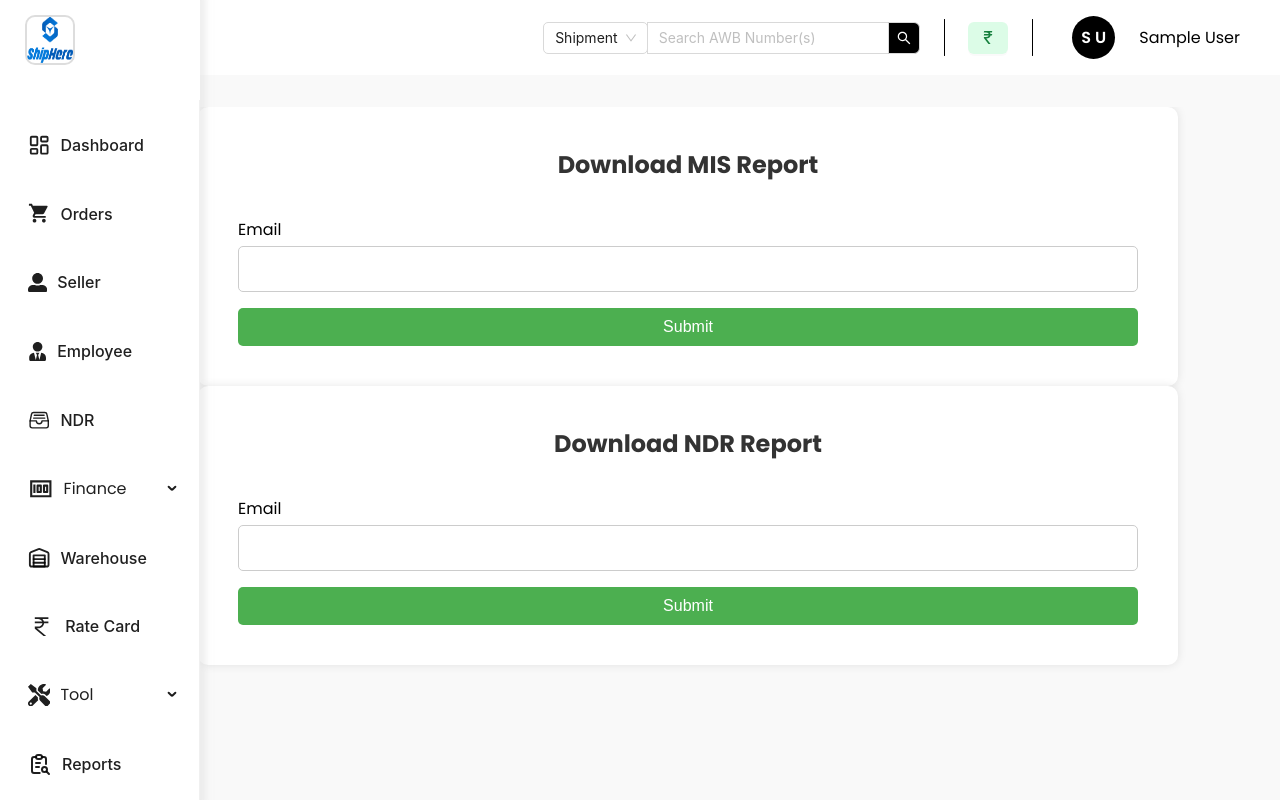
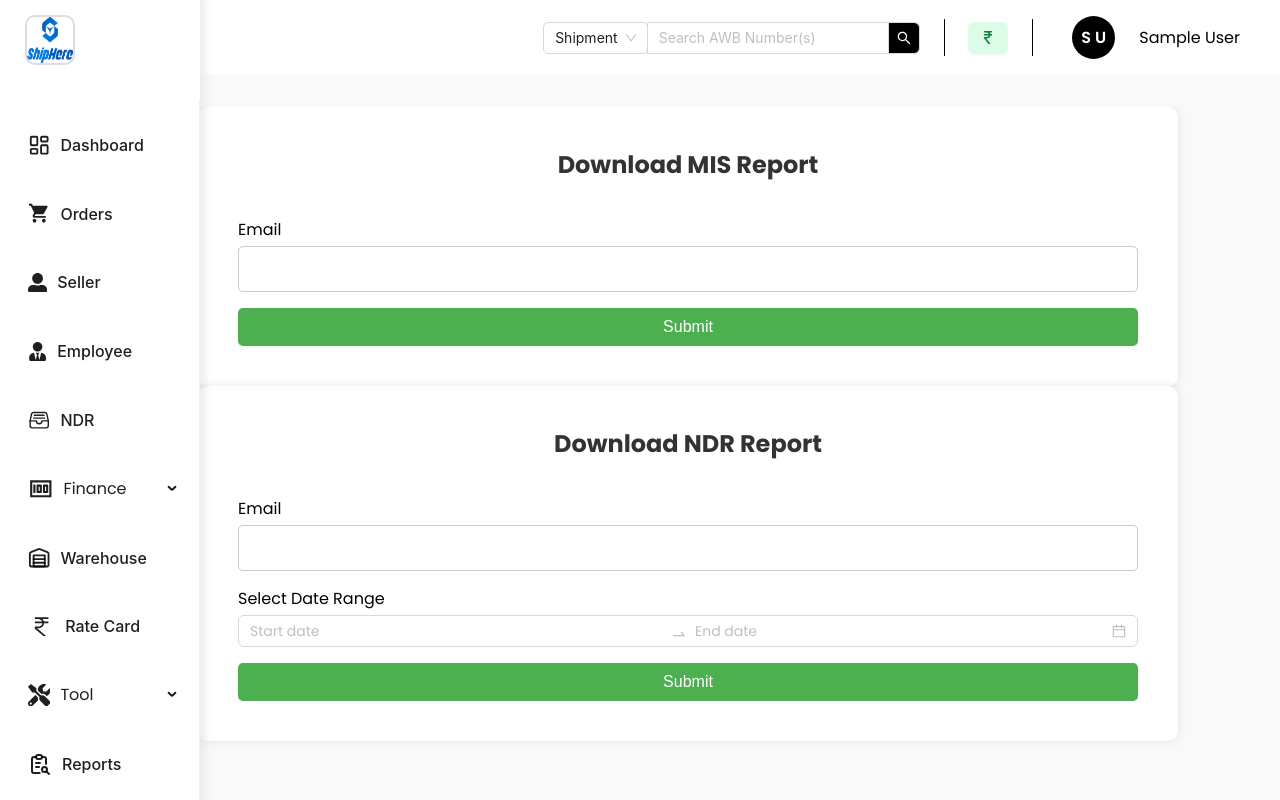
Before and after one commit to beanomahto/ship-frontend, a React (Vite) app: page /reports/misreport in a window 1280 px wide. Built offline with nearby package versions, Linux system fonts and the light colour scheme; no server answers; sample sign-in values are in the browser's storage; what chartjs-plugin-datalabels would draw is missing.

Commit message:
ndr report

```diff
--- a/src/pages/Reports/AdminMIS_Report.jsx
+++ b/src/pages/Reports/AdminMIS_Report.jsx
@@ -1,13 +1,17 @@
-import React, { useState } from 'react';
-import { message } from 'antd';
+import React, { useState } from "react";
+import { message, DatePicker, Button } from "antd";
 
 const AdminMIS_Report = () => {
-    const [email, setEmail] = useState('');
+  const [email, setEmail] = useState("");
+  const [dates, setDates] = useState([null, null]); // state to hold the selected date range
 
   const handleEmailChange = (e) => {
     setEmail(e.target.value);
   };
 
+  const handleDateChange = (value) => {
+    setDates(value); // Directly update the state with selected moment objects
+  };
   const handleMisSubmit = async (e) => {
     e.preventDefault();
 
@@ -16,80 +20,100 @@ const AdminMIS_Report = () => {
     };
 
     try {
-            const response = await fetch('https://backend.shiphere.in/api/report/misreport', {
-                method: 'POST',
+      const response = await fetch(
+        "https://backend.shiphere.in/api/report/misreport",
+        {
+          method: "POST",
           headers: {
-                    'Content-Type': 'application/json',
-                    Authorization: localStorage.getItem('token'),
+            "Content-Type": "application/json",
+            Authorization: localStorage.getItem("token"),
           },
           body: JSON.stringify(data),
-            });
+        }
+      );
 
       if (response.ok) {
         const blob = await response.blob();
         const url = window.URL.createObjectURL(blob);
-                const link = document.createElement('a');
+        const link = document.createElement("a");
         link.href = url;
-                link.setAttribute('download', 'orders_report.xlsx');
+        link.setAttribute("download", "orders_report.xlsx");
         document.body.appendChild(link);
         link.click();
         link.remove();
         window.URL.revokeObjectURL(url);
-                message.success('MIS Download successfully');
-                setEmail('');
+        message.success("MIS Download successfully");
+        setEmail("");
       } else {
-                message.error('Failed to download MIS');
+        message.error("Failed to download MIS");
       }
     } catch (error) {
-            message.error('An error occurred while downloading MIS');
+      message.error("An error occurred while downloading MIS");
     }
   };
 
   const handleNdrSubmit = async (e) => {
     e.preventDefault();
 
+    // Validate and format dates
+    if (!dates || !dates[0] || !dates[1]) {
+      message.error("Please select both start and end dates.");
+      return;
+    }
+
+    const startDate = dates[0].format("YYYY-MM-DD"); // Correctly format the start date
+    const endDate = dates[1].format("YYYY-MM-DD"); // Correctly format the end date
+
     const data = {
       email,
+      startDate,
+      endDate,
     };
 
+    console.log("Data to send:", data); // Debug the data being sent
+
     try {
-            const response = await fetch('https://backend.shiphere.in/api/report/generatendr', {
-                method: 'POST',
+      const response = await fetch(
+        "https://backend.shiphere.in/api/report/generatendr",
+        {
+          method: "POST",
           headers: {
-                    'Content-Type': 'application/json',
-                    Authorization: localStorage.getItem('token'),
+            "Content-Type": "application/json",
+            Authorization: localStorage.getItem("token"),
           },
           body: JSON.stringify(data),
-            });
+        }
+      );
 
       if (response.ok) {
         const blob = await response.blob();
         const url = window.URL.createObjectURL(blob);
-                const link = document.createElement('a');
+        const link = document.createElement("a");
         link.href = url;
-                link.setAttribute('download', 'orders_report.xlsx');
+        link.setAttribute("download", "ndr_report.xlsx");
         document.body.appendChild(link);
         link.click();
         link.remove();
         window.URL.revokeObjectURL(url);
-                message.success('MIS Download successfully');
-                setEmail('');
+        message.success("NDR Report Downloaded successfully");
+        setEmail("");
+        setDates([null, null]); // Reset dates after submission
       } else {
-                message.error('Failed to download MIS');
+        message.error("Failed to download NDR report.");
       }
     } catch (error) {
-            message.error('An error occurred while downloading MIS');
+      message.error("An error occurred while downloading NDR report.");
     }
   };
 
   return (
     <div>
-        <div className='formConsprt'>
+      <div className="formConsprt">
         <form className="formsprt" onSubmit={handleMisSubmit}>
           <p className="titlesprt">Download MIS Report</p>
-                <div className='flex2sprt'>
+          <div className="flex2sprt">
             <div className="flexsprt">
-                        <label className='iptsprt'>
+              <label className="iptsprt">
                 <span>Email</span>
                 <input
                   className="inputsprt"
@@ -101,15 +125,18 @@ const AdminMIS_Report = () => {
               </label>
             </div>
           </div>
-                <button className="submitsprt" type="submit">Submit</button>
+          <button className="submitsprt" type="submit">
+            Submit
+          </button>
         </form>
       </div>
-         <div className='formConsprt'>
+
+      <div className="formConsprt">
         <form className="formsprt" onSubmit={handleNdrSubmit}>
           <p className="titlesprt">Download NDR Report</p>
-             <div className='flex2sprt'>
+          <div className="flex2sprt">
             <div className="flexsprt">
-                     <label className='iptsprt'>
+              <label className="iptsprt">
                 <span>Email</span>
                 <input
                   className="inputsprt"
@@ -121,7 +148,26 @@ const AdminMIS_Report = () => {
               </label>
             </div>
           </div>
-             <button className="submitsprt" type="submit">Submit</button>
+
+          {/* Date Range Picker */}
+          <div className="flex2sprt">
+            <div className="flexsprt">
+              <label className="iptsprt">
+                <span>Select Date Range</span>
+                <DatePicker.RangePicker
+                  value={dates}
+                  onChange={handleDateChange}
+                  format="YYYY-MM-DD"
+                  allowClear
+                  required
+                />
+              </label>
+            </div>
+          </div>
+
+          <button className="submitsprt" type="submit">
+            Submit
+          </button>
         </form>
       </div>
     </div>
```
Lines whose indentation alone changed are shown as unchanged.
